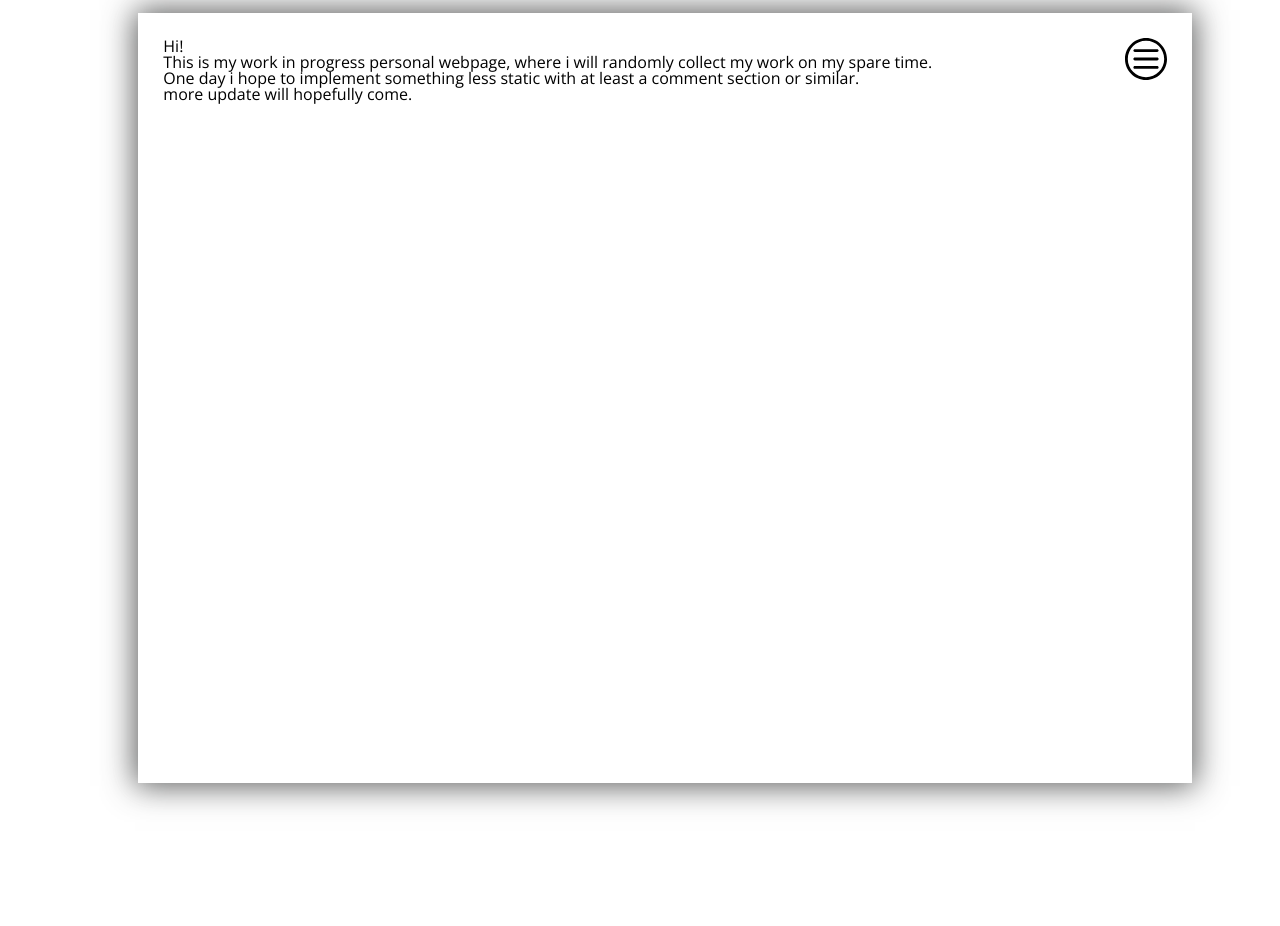
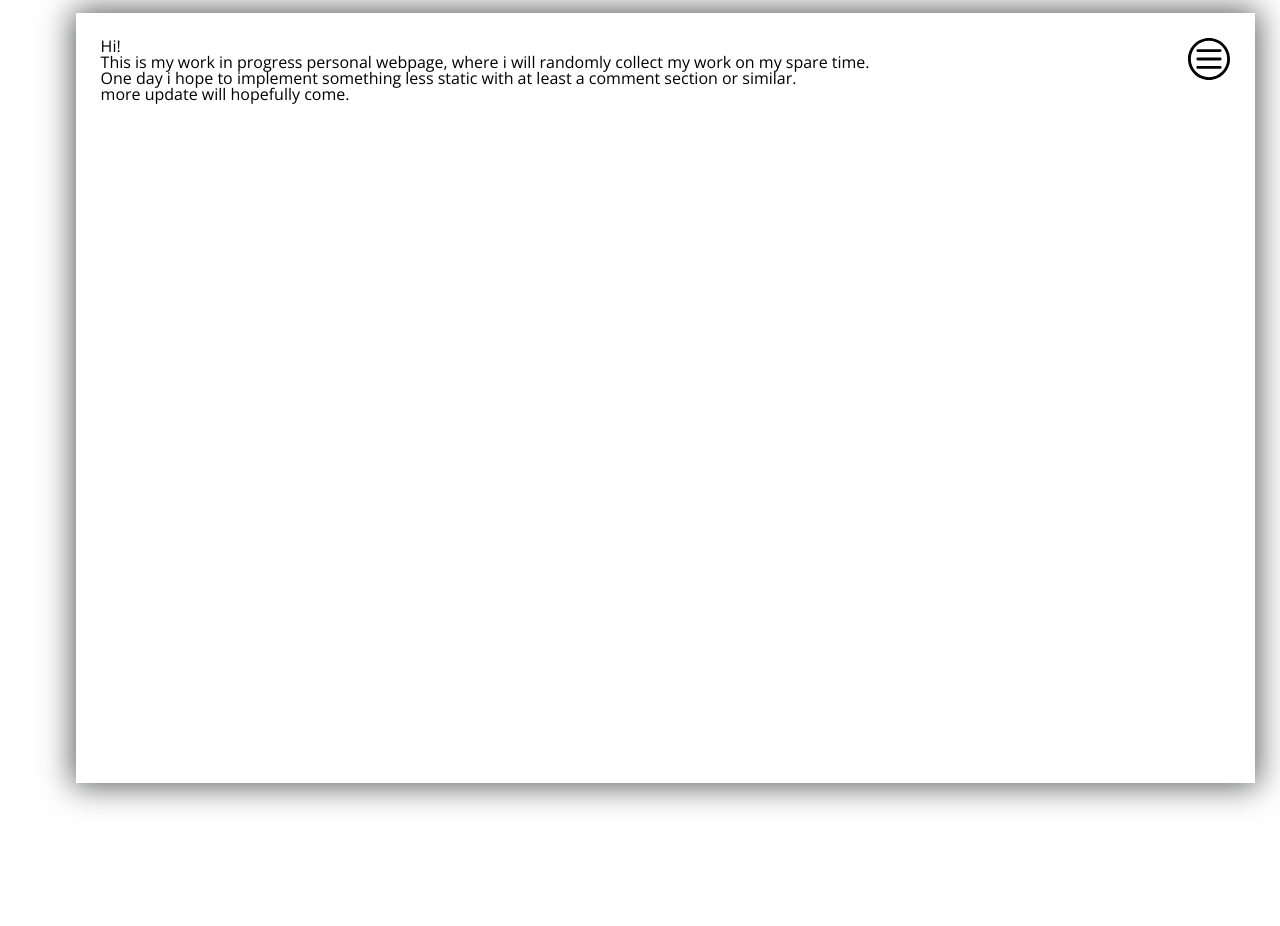
Before and after one commit to MauroMombelli/mauromombelli.github.io, a Jekyll site: the page built from index.md, in a window 1280 px wide. Built offline with Jekyll 4.4.1, drawn with Linux system fonts in a browser that asks for light colours.

Commit message:
media rule does not work but viewport seems good enought, reduced lateral borders and fixed body height to min-height

```diff
--- a/css/main.css
+++ b/css/main.css
@@ -1,14 +1,14 @@
 body{
     margin:1%;
-	height:100%;
+	min-height:100%;
 	-webkit-font-smoothing: antialiased;
     text-rendering: optimizeLegibility;
 	font-family: 'Open Sans';
 }
 
 #paginone{
-    width: 80%;
-    left: 10%;
+    width: 90%;
+    left: 5%;
     position: relative;
     -webkit-box-shadow: 0px 0px 30px 3px rgba(49, 50, 50, 0.8);
     -moz-box-shadow:    0px 0px 30px 3px rgba(49, 50, 50, 0.8);
@@ -103,48 +103,3 @@ img{
 .postListDate{
 	font-size: 80%;
 }
-
-@media only screen and (min-resolution: 100dpi)
-{
-	font-size:21px;
-	#paginone{
-		width: 90%;
-		left: 5%;
-	}
-}
-
-@media only screen and (min-resolution: 130dpi)
-{
-	font-size:24px;
-	#paginone{
-		width: 90%;
-		left: 5%;
-	}
-}
-
-@media only screen and (min-resolution: 180dpi)
-{
-	font-size:32px;
-	#paginone{
-		width: 90%;
-		left: 5%;
-	}
-}
-
-@media only screen and (min-resolution: 230dpi)
-{
-	font-size:40px;
-	#paginone{
-		width: 90%;
-		left: 5%;
-	}
-}
-
-@media screen and (min-resolution: 280dpi)
-{
-	font-size:48px;
-	#paginone{
-		width: 90%;
-		left: 5%;
-	}
-}
```
